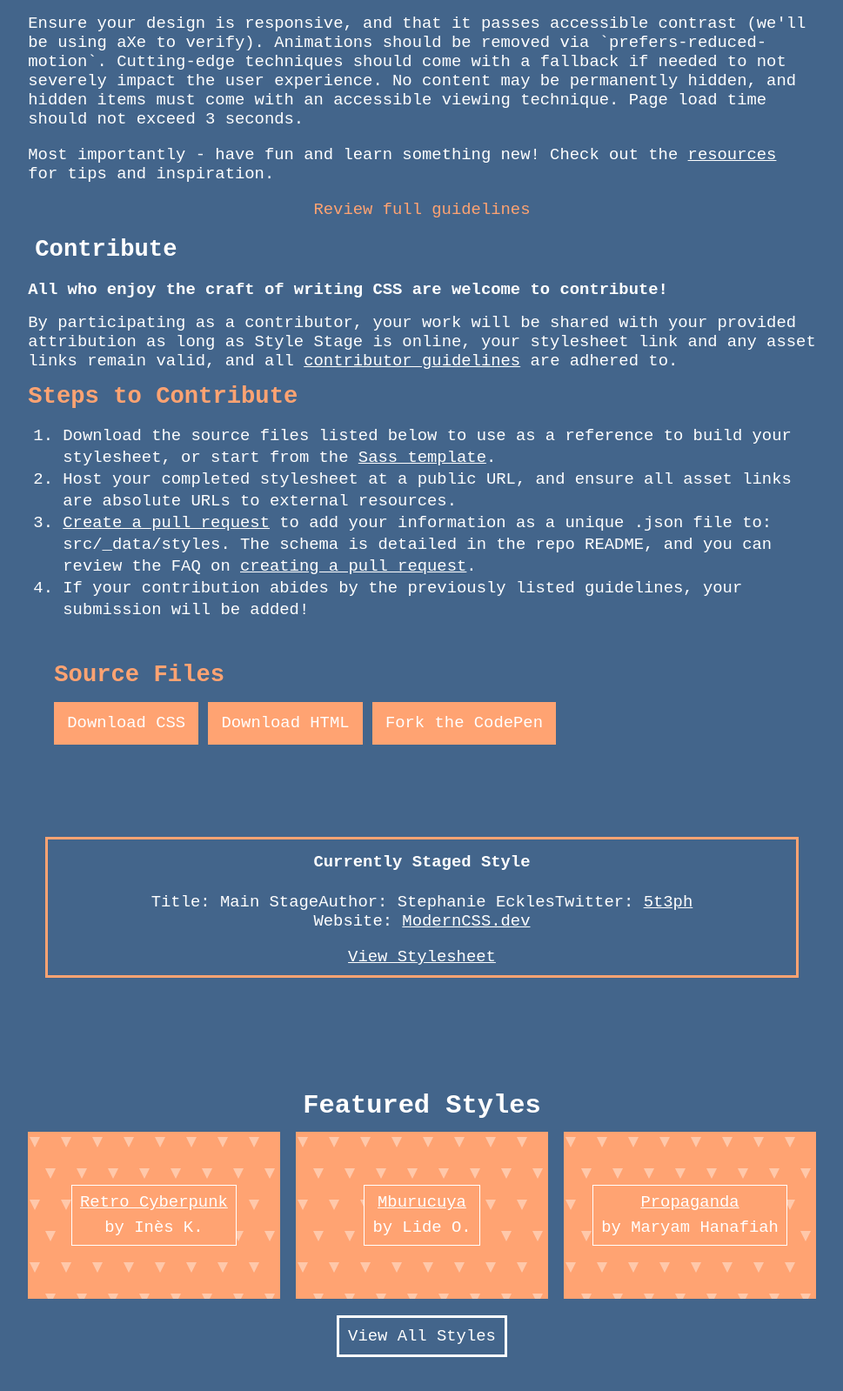
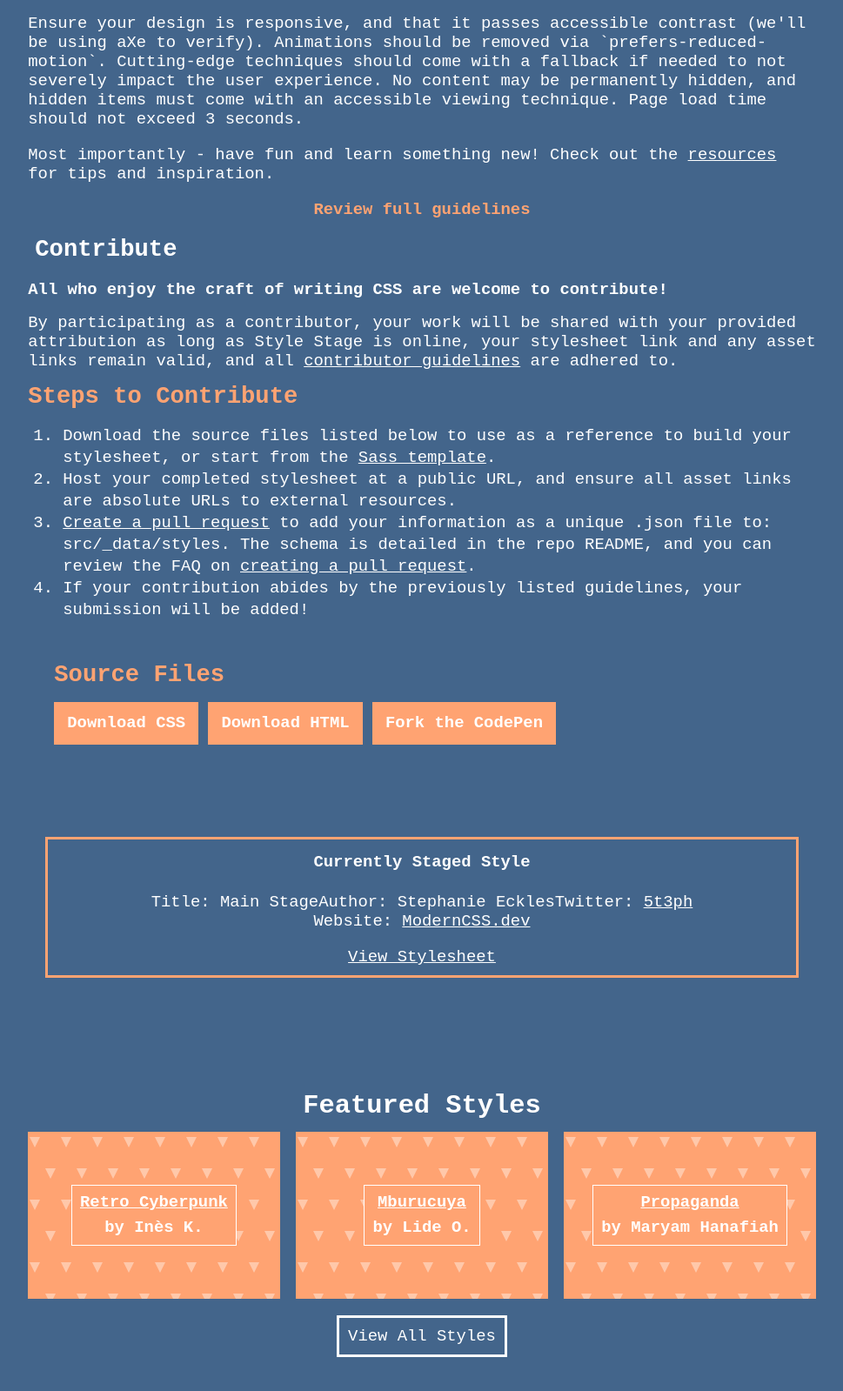
Before and after one commit to likannp/styleStageTemplate, a plain HTML site: page public/index.html in a window 1280 px wide. Shown: the part 2453-4052 px from the top of the page at 87% size, without its empty margins (155-1124 px from the left). Drawn offline with Linux system fonts and the light colour scheme.

Commit message:
Update style.css

```diff
--- a/public/style.css
+++ b/public/style.css
@@ -151,7 +151,6 @@ blockquote {
     display: inline-grid;
     padding: 0.5rem;
     font-size: 1.4rem;
-    font-weight: lighter;
     color: #ffa372;
 }
 
@@ -169,6 +168,7 @@ main h3 {
 }
 
 .link-guidelines {
+    font-weight: bold;
     color: #ffa372;
     text-decoration: none;
 }
@@ -197,6 +197,7 @@ ol {
     text-align: center;
     text-decoration: none;
     background: #ffa372;
+    font-weight: bold;
     color: #fff;
     padding: 15px;
 }
@@ -279,6 +280,7 @@ article .container, .page-footer .container, #styles .container {
     place-content: center;
     min-height: 12rem;
     padding: 1rem;
+    font-weight: bold;
     color: #fff;
     text-align: center;
 }
```
